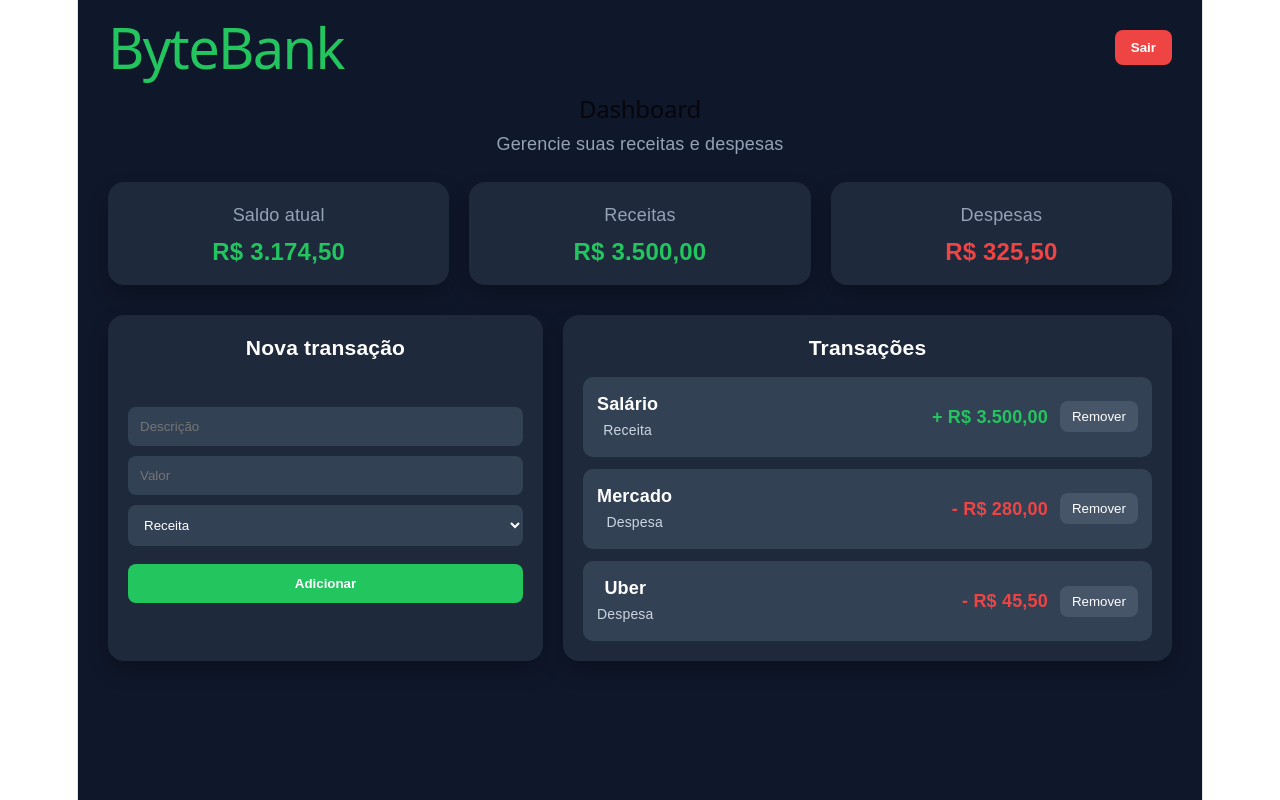
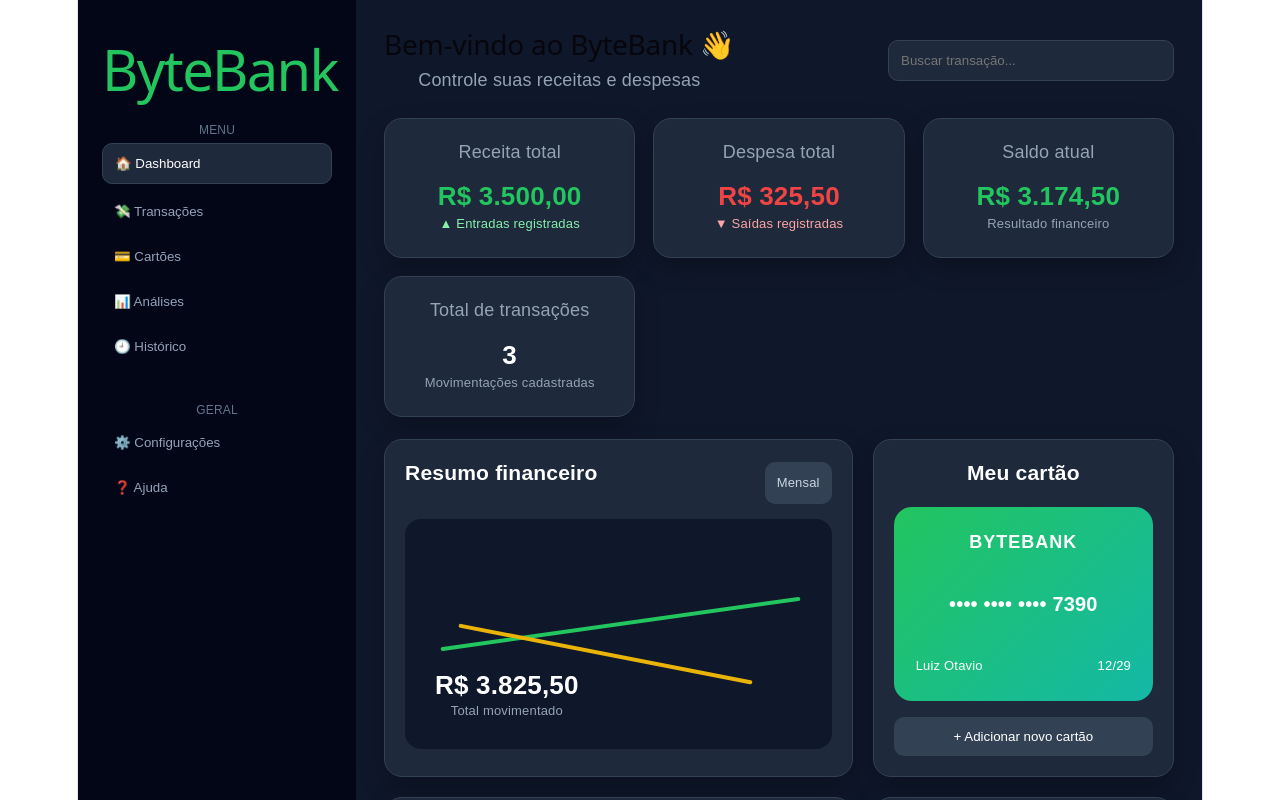
Before and after one commit to C14-INATEL/bytebank, a React app in the folder Frontend/: page / in a window 1280 px wide. Both pictures are taken after typing "name@example.com", "Sample123" into the empty fields and a click on the button "Entrar". Shown: the top 800 px of the page. Built offline with nearby package versions, Linux system fonts and the light colour scheme; the HTML template or start-up script is replaced by a standard one.

Commit message:
feat: adiciona persistência com localStorage e melhorias no dashboard

```diff
--- a/Frontend/src/Dashboard.jsx
+++ b/Frontend/src/Dashboard.jsx
@@ -1,31 +1,64 @@
-import { useMemo, useState } from "react";
+import { useEffect, useMemo, useState } from "react";
 
 function Dashboard({ sair }) {
   const [descricao, setDescricao] = useState("");
   const [valor, setValor] = useState("");
   const [tipo, setTipo] = useState("receita");
   const [erro, setErro] = useState("");
-  const [transacoes, setTransacoes] = useState([
+  const [editandoId, setEditandoId] = useState(null);
+
+  const [transacoes, setTransacoes] = useState(() => {
+    const transacoesSalvas = localStorage.getItem("bytebank_transacoes");
+
+    if (transacoesSalvas) {
+      return JSON.parse(transacoesSalvas);
+    }
+
+    return [
       { id: 1, descricao: "Salário", tipo: "receita", valor: 3500 },
       { id: 2, descricao: "Mercado", tipo: "despesa", valor: 280 },
       { id: 3, descricao: "Uber", tipo: "despesa", valor: 45.5 },
-  ]);
+    ];
+  });
 
-  const receitas = useMemo(() => {
-    return transacoes
-      .filter((item) => item.tipo === "receita")
-      .reduce((acc, item) => acc + item.valor, 0);
+  useEffect(() => {
+    localStorage.setItem("bytebank_transacoes", JSON.stringify(transacoes));
   }, [transacoes]);
 
-  const despesas = useMemo(() => {
-    return transacoes
+  const receitas = useMemo(
+    () =>
+      transacoes
+        .filter((item) => item.tipo === "receita")
+        .reduce((acc, item) => acc + item.valor, 0),
+    [transacoes]
+  );
+
+  const despesas = useMemo(
+    () =>
+      transacoes
         .filter((item) => item.tipo === "despesa")
-      .reduce((acc, item) => acc + item.valor, 0);
-  }, [transacoes]);
+        .reduce((acc, item) => acc + item.valor, 0),
+    [transacoes]
+  );
 
   const saldo = receitas - despesas;
+  const totalMovimentado = receitas + despesas;
 
-  const handleAdicionar = (e) => {
+  const formatarMoeda = (numero) =>
+    numero.toLocaleString("pt-BR", {
+      style: "currency",
+      currency: "BRL",
+    });
+
+  const limparFormulario = () => {
+    setDescricao("");
+    setValor("");
+    setTipo("receita");
+    setErro("");
+    setEditandoId(null);
+  };
+
+  const handleSubmit = (e) => {
     e.preventDefault();
 
     if (!descricao || !valor) {
@@ -40,87 +73,161 @@ function Dashboard({ sair }) {
       return;
     }
 
-    const novaTransacao = {
-      id: Date.now(),
-      descricao,
-      tipo,
-      valor: valorNumero,
+    if (editandoId) {
+      setTransacoes(
+        transacoes.map((item) =>
+          item.id === editandoId
+            ? { ...item, descricao, tipo, valor: valorNumero }
+            : item
+        )
+      );
+      limparFormulario();
+      return;
+    }
+
+    setTransacoes([
+      { id: Date.now(), descricao, tipo, valor: valorNumero },
+      ...transacoes,
+    ]);
+
+    limparFormulario();
   };
 
-    setTransacoes([novaTransacao, ...transacoes]);
-    setDescricao("");
-    setValor("");
-    setTipo("receita");
+  const editarTransacao = (item) => {
+    setDescricao(item.descricao);
+    setValor(String(item.valor));
+    setTipo(item.tipo);
+    setEditandoId(item.id);
     setErro("");
   };
 
   const removerTransacao = (id) => {
-    const novaLista = transacoes.filter((item) => item.id !== id);
-    setTransacoes(novaLista);
-  };
+    setTransacoes(transacoes.filter((item) => item.id !== id));
 
-  const formatarMoeda = (numero) => {
-    return numero.toLocaleString("pt-BR", {
-      style: "currency",
-      currency: "BRL",
-    });
+    if (editandoId === id) {
+      limparFormulario();
+    }
   };
 
   return (
-    <div style={styles.container}>
-      <div style={styles.topbar}>
-        <h1 style={styles.logo}>ByteBank</h1>
-        <button style={styles.logoutButton} onClick={sair}>
-          Sair
-        </button>
+    <div style={styles.page}>
+      <aside style={styles.sidebar}>
+        <div>
+          <h1 style={styles.sidebarLogo}>ByteBank</h1>
+
+          <p style={styles.menuTitle}>MENU</p>
+
+          <button style={styles.menuActive}>🏠 Dashboard</button>
+          <button style={styles.menuItem}>💸 Transações</button>
+          <button style={styles.menuItem}>💳 Cartões</button>
+          <button style={styles.menuItem}>📊 Análises</button>
+          <button style={styles.menuItem}>🕘 Histórico</button>
+
+          <p style={styles.menuTitle}>GERAL</p>
+
+          <button style={styles.menuItem}>⚙️ Configurações</button>
+          <button style={styles.menuItem}>❓ Ajuda</button>
         </div>
 
-      <div style={styles.content}>
-        <h2 style={styles.title}>Dashboard</h2>
-        <p style={styles.subtitle}>Gerencie suas receitas e despesas</p>
+        <button style={styles.logoutButton} onClick={sair}>
+          🚪 Sair
+        </button>
+      </aside>
 
-        <div style={styles.cards}>
+      <main style={styles.main}>
+        <div style={styles.header}>
+          <div>
+            <h2 style={styles.welcome}>Bem-vindo ao ByteBank 👋</h2>
+            <p style={styles.subtitle}>Controle suas receitas e despesas</p>
+          </div>
+
+          <input
+            style={styles.search}
+            placeholder="Buscar transação..."
+            type="text"
+          />
+        </div>
+
+        <section style={styles.cards}>
           <div style={styles.card}>
-            <p style={styles.cardLabel}>Saldo atual</p>
-            <h3
-              style={
-                saldo >= 0 ? styles.cardValueGreen : styles.cardValueRed
-              }
-            >
-              {formatarMoeda(saldo)}
-            </h3>
+            <p style={styles.cardLabel}>Receita total</p>
+            <h3 style={styles.greenText}>{formatarMoeda(receitas)}</h3>
+            <small style={styles.smallGreen}>▲ Entradas registradas</small>
           </div>
 
           <div style={styles.card}>
-            <p style={styles.cardLabel}>Receitas</p>
-            <h3 style={styles.cardValueGreen}>{formatarMoeda(receitas)}</h3>
+            <p style={styles.cardLabel}>Despesa total</p>
+            <h3 style={styles.redText}>{formatarMoeda(despesas)}</h3>
+            <small style={styles.smallRed}>▼ Saídas registradas</small>
           </div>
 
           <div style={styles.card}>
-            <p style={styles.cardLabel}>Despesas</p>
-            <h3 style={styles.cardValueRed}>{formatarMoeda(despesas)}</h3>
+            <p style={styles.cardLabel}>Saldo atual</p>
+            <h3 style={saldo >= 0 ? styles.greenText : styles.redText}>
+              {formatarMoeda(saldo)}
+            </h3>
+            <small style={styles.smallText}>Resultado financeiro</small>
+          </div>
+
+          <div style={styles.card}>
+            <p style={styles.cardLabel}>Total de transações</p>
+            <h3 style={styles.whiteText}>{transacoes.length}</h3>
+            <small style={styles.smallText}>Movimentações cadastradas</small>
+          </div>
+        </section>
+
+        <section style={styles.grid}>
+          <div style={styles.panelLarge}>
+            <div style={styles.panelHeader}>
+              <h3 style={styles.panelTitle}>Resumo financeiro</h3>
+              <span style={styles.badge}>Mensal</span>
+            </div>
+
+            <div style={styles.chartBox}>
+              <div style={styles.chartLineGreen}></div>
+              <div style={styles.chartLineYellow}></div>
+              <div style={styles.chartInfo}>
+                <p style={styles.chartValue}>{formatarMoeda(totalMovimentado)}</p>
+                <p style={styles.smallText}>Total movimentado</p>
+              </div>
             </div>
           </div>
 
-        <div style={styles.grid}>
-          <div style={styles.section}>
-            <h3 style={styles.sectionTitle}>Nova transação</h3>
+          <div style={styles.panel}>
+            <h3 style={styles.panelTitle}>Meu cartão</h3>
 
-            <p style={styles.erro}>{erro || " "}</p>
+            <div style={styles.creditCard}>
+              <p style={styles.cardBank}>BYTEBANK</p>
+              <p style={styles.cardNumber}>•••• •••• •••• 7390</p>
+              <div style={styles.cardBottom}>
+                <span>Luiz Otavio</span>
+                <span>12/29</span>
+              </div>
+            </div>
 
-            <form onSubmit={handleAdicionar} style={styles.form}>
+            <button style={styles.addCardButton}>+ Adicionar novo cartão</button>
+          </div>
+
+          <div style={styles.panel}>
+            <h3 style={styles.panelTitle}>
+              {editandoId ? "Editar transação" : "Nova transação"}
+            </h3>
+
+            <p style={styles.error}>{erro || " "}</p>
+
+            <form onSubmit={handleSubmit} style={styles.form}>
               <input
-                type="text"
+                style={styles.input}
                 placeholder="Descrição"
                 value={descricao}
                 onChange={(e) => {
                   setDescricao(e.target.value);
                   setErro("");
                 }}
-                style={styles.input}
               />
 
               <input
+                style={styles.input}
                 type="number"
                 step="0.01"
                 placeholder="Valor"
@@ -129,51 +236,67 @@ function Dashboard({ sair }) {
                   setValor(e.target.value);
                   setErro("");
                 }}
-                style={styles.input}
               />
 
               <select
+                style={styles.input}
                 value={tipo}
                 onChange={(e) => setTipo(e.target.value)}
-                style={styles.select}
               >
                 <option value="receita">Receita</option>
                 <option value="despesa">Despesa</option>
               </select>
 
-              <button type="submit" style={styles.addButton}>
-                Adicionar
+              <button style={styles.primaryButton} type="submit">
+                {editandoId ? "Salvar edição" : "Adicionar"}
               </button>
+
+              {editandoId && (
+                <button
+                  style={styles.secondaryButton}
+                  type="button"
+                  onClick={limparFormulario}
+                >
+                  Cancelar edição
+                </button>
+              )}
             </form>
           </div>
 
-          <div style={styles.section}>
-            <h3 style={styles.sectionTitle}>Transações</h3>
+          <div style={styles.panelLarge}>
+            <div style={styles.panelHeader}>
+              <h3 style={styles.panelTitle}>Últimas transações</h3>
+              <span style={styles.smallText}>Ver todas</span>
+            </div>
 
-            <div style={styles.table}>
-              {transacoes.length === 0 ? (
-                <p style={styles.emptyText}>Nenhuma transação cadastrada.</p>
-              ) : (
-                transacoes.map((item) => (
-                  <div key={item.id} style={styles.row}>
+            <div style={styles.transactions}>
+              {transacoes.map((item) => (
+                <div key={item.id} style={styles.transactionRow}>
                   <div>
-                      <p style={styles.rowTitle}>{item.descricao}</p>
-                      <p style={styles.rowCategory}>
+                    <p style={styles.transactionTitle}>{item.descricao}</p>
+                    <p style={styles.transactionType}>
                       {item.tipo === "receita" ? "Receita" : "Despesa"}
                     </p>
                   </div>
 
-                    <div style={styles.rowRight}>
-                      <p
+                  <div style={styles.transactionActions}>
+                    <strong
                       style={
                         item.tipo === "receita"
-                            ? styles.rowValueGreen
-                            : styles.rowValueRed
+                          ? styles.greenTextSmall
+                          : styles.redTextSmall
                       }
                     >
                       {item.tipo === "receita" ? "+" : "-"}{" "}
                       {formatarMoeda(item.valor)}
-                      </p>
+                    </strong>
+
+                    <button
+                      style={styles.editButton}
+                      onClick={() => editarTransacao(item)}
+                    >
+                      Editar
+                    </button>
 
                     <button
                       style={styles.removeButton}
@@ -183,100 +306,263 @@ function Dashboard({ sair }) {
                     </button>
                   </div>
                 </div>
-                ))
-              )}
+              ))}
             </div>
           </div>
+
+          <div style={styles.panel}>
+            <h3 style={styles.panelTitle}>Visão geral</h3>
+
+            <div style={styles.circle}>
+              <div>
+                <h2 style={styles.circleValue}>{formatarMoeda(saldo)}</h2>
+                <p style={styles.smallText}>Saldo atual</p>
               </div>
             </div>
+
+            <div style={styles.legend}>
+              <span style={styles.legendItem}>🟢 Receitas</span>
+              <span style={styles.legendItem}>🔴 Despesas</span>
+            </div>
+          </div>
+        </section>
+      </main>
     </div>
   );
 }
 
 const styles = {
-  container: {
+  page: {
     minHeight: "100vh",
+    display: "flex",
     background: "#0f172a",
     color: "#fff",
-    padding: "30px",
     fontFamily: "Arial, sans-serif",
   },
-  topbar: {
+  sidebar: {
+    width: "230px",
+    background: "#020617",
+    padding: "24px",
     display: "flex",
+    flexDirection: "column",
     justifyContent: "space-between",
-    alignItems: "center",
-    marginBottom: "30px",
   },
-  logo: {
+  sidebarLogo: {
     color: "#22c55e",
-    margin: 0,
+    marginBottom: "35px",
+  },
+  menuTitle: {
+    color: "#64748b",
+    fontSize: "12px",
+    marginTop: "25px",
+  },
+  menuActive: {
+    width: "100%",
+    background: "#1e293b",
+    color: "#fff",
+    border: "1px solid #334155",
+    borderRadius: "10px",
+    padding: "12px",
+    textAlign: "left",
+    marginBottom: "8px",
+    cursor: "pointer",
+  },
+  menuItem: {
+    width: "100%",
+    background: "transparent",
+    color: "#94a3b8",
+    border: "none",
+    borderRadius: "10px",
+    padding: "12px",
+    textAlign: "left",
+    marginBottom: "6px",
+    cursor: "pointer",
   },
   logoutButton: {
     background: "#ef4444",
     color: "#fff",
     border: "none",
-    borderRadius: "8px",
-    padding: "10px 16px",
+    borderRadius: "10px",
+    padding: "12px",
     cursor: "pointer",
     fontWeight: "bold",
   },
-  content: {
-    maxWidth: "1100px",
-    margin: "0 auto",
+  main: {
+    flex: 1,
+    padding: "28px",
+    overflow: "auto",
   },
-  title: {
-    marginBottom: "8px",
+  header: {
+    display: "flex",
+    justifyContent: "space-between",
+    alignItems: "center",
+    marginBottom: "25px",
+    gap: "20px",
+  },
+  welcome: {
+    margin: 0,
+    fontSize: "28px",
   },
   subtitle: {
     color: "#94a3b8",
-    marginBottom: "25px",
+    marginTop: "6px",
+  },
+  search: {
+    width: "260px",
+    background: "#1e293b",
+    color: "#fff",
+    border: "1px solid #334155",
+    borderRadius: "10px",
+    padding: "12px",
+    outline: "none",
   },
   cards: {
     display: "grid",
-    gridTemplateColumns: "repeat(auto-fit, minmax(220px, 1fr))",
-    gap: "20px",
-    marginBottom: "30px",
+    gridTemplateColumns: "repeat(auto-fit, minmax(210px, 1fr))",
+    gap: "18px",
+    marginBottom: "22px",
   },
   card: {
     background: "#1e293b",
-    borderRadius: "16px",
+    border: "1px solid #334155",
+    borderRadius: "18px",
     padding: "20px",
-    boxShadow: "0 10px 20px rgba(0,0,0,0.25)",
+    boxShadow: "0 10px 25px rgba(0,0,0,0.25)",
   },
   cardLabel: {
     color: "#94a3b8",
-    marginBottom: "10px",
+    margin: "0 0 18px",
   },
-  cardValueGreen: {
+  greenText: {
+    color: "#22c55e",
+    fontSize: "26px",
     margin: 0,
-    fontSize: "24px",
-    color: "#22c55e",
   },
-  cardValueRed: {
+  redText: {
+    color: "#ef4444",
+    fontSize: "26px",
     margin: 0,
-    fontSize: "24px",
-    color: "#ef4444",
+  },
+  whiteText: {
+    color: "#fff",
+    fontSize: "26px",
+    margin: 0,
+  },
+  smallText: {
+    color: "#94a3b8",
+    fontSize: "13px",
+  },
+  smallGreen: {
+    color: "#86efac",
+    fontSize: "13px",
+  },
+  smallRed: {
+    color: "#fca5a5",
+    fontSize: "13px",
   },
   grid: {
     display: "grid",
-    gridTemplateColumns: "1fr 1.4fr",
+    gridTemplateColumns: "1.4fr 0.9fr",
     gap: "20px",
   },
-  section: {
+  panel: {
     background: "#1e293b",
+    border: "1px solid #334155",
+    borderRadius: "18px",
+    padding: "20px",
+    boxShadow: "0 10px 25px rgba(0,0,0,0.25)",
+  },
+  panelLarge: {
+    background: "#1e293b",
+    border: "1px solid #334155",
+    borderRadius: "18px",
+    padding: "20px",
+    boxShadow: "0 10px 25px rgba(0,0,0,0.25)",
+  },
+  panelHeader: {
+    display: "flex",
+    justifyContent: "space-between",
+    alignItems: "center",
+  },
+  panelTitle: {
+    marginTop: 0,
+  },
+  badge: {
+    background: "#334155",
+    color: "#cbd5e1",
+    padding: "8px 12px",
+    borderRadius: "10px",
+    fontSize: "13px",
+  },
+  chartBox: {
+    height: "230px",
+    background: "#0f172a",
     borderRadius: "16px",
-    padding: "20px",
-    boxShadow: "0 10px 20px rgba(0,0,0,0.25)",
+    position: "relative",
+    overflow: "hidden",
+    marginTop: "12px",
   },
-  sectionTitle: {
-    marginTop: 0,
+  chartLineGreen: {
+    position: "absolute",
+    width: "85%",
+    height: "4px",
+    background: "#22c55e",
+    left: "8%",
+    top: "45%",
+    transform: "rotate(-8deg)",
+    borderRadius: "999px",
+  },
+  chartLineYellow: {
+    position: "absolute",
+    width: "70%",
+    height: "4px",
+    background: "#eab308",
+    left: "12%",
+    top: "58%",
+    transform: "rotate(11deg)",
+    borderRadius: "999px",
+  },
+  chartInfo: {
+    position: "absolute",
+    left: "30px",
+    bottom: "25px",
+  },
+  chartValue: {
+    fontSize: "26px",
+    margin: 0,
+    fontWeight: "bold",
+  },
+  creditCard: {
+    background: "linear-gradient(135deg, #22c55e, #14b8a6)",
+    borderRadius: "18px",
+    padding: "22px",
+    minHeight: "150px",
+    display: "flex",
+    flexDirection: "column",
+    justifyContent: "space-between",
     marginBottom: "16px",
   },
-  erro: {
-    color: "#ef4444",
-    minHeight: "20px",
-    marginBottom: "10px",
-    fontSize: "14px",
+  cardBank: {
+    fontWeight: "bold",
+    letterSpacing: "1px",
+  },
+  cardNumber: {
+    fontSize: "20px",
+    fontWeight: "bold",
+  },
+  cardBottom: {
+    display: "flex",
+    justifyContent: "space-between",
+    fontSize: "13px",
+  },
+  addCardButton: {
+    width: "100%",
+    background: "#334155",
+    color: "#fff",
+    border: "none",
+    borderRadius: "10px",
+    padding: "12px",
+    cursor: "pointer",
   },
   form: {
     display: "flex",
@@ -284,79 +570,110 @@ const styles = {
     gap: "10px",
   },
   input: {
-    padding: "12px",
-    borderRadius: "8px",
-    border: "none",
     background: "#334155",
     color: "#fff",
+    border: "none",
+    borderRadius: "10px",
+    padding: "12px",
     outline: "none",
   },
-  select: {
-    padding: "12px",
-    borderRadius: "8px",
-    border: "none",
-    background: "#334155",
-    color: "#fff",
-    outline: "none",
+  error: {
+    color: "#ef4444",
+    minHeight: "20px",
+    fontSize: "14px",
   },
-  addButton: {
-    marginTop: "8px",
-    padding: "12px",
-    borderRadius: "8px",
-    border: "none",
+  primaryButton: {
     background: "#22c55e",
     color: "#fff",
+    border: "none",
+    borderRadius: "10px",
+    padding: "12px",
+    cursor: "pointer",
     fontWeight: "bold",
+  },
+  secondaryButton: {
+    background: "#475569",
+    color: "#fff",
+    border: "none",
+    borderRadius: "10px",
+    padding: "12px",
     cursor: "pointer",
+    fontWeight: "bold",
   },
-  table: {
+  transactions: {
     display: "flex",
     flexDirection: "column",
     gap: "12px",
+    marginTop: "10px",
   },
-  row: {
+  transactionRow: {
     display: "flex",
     justifyContent: "space-between",
     alignItems: "center",
+    background: "#334155",
+    borderRadius: "14px",
     padding: "14px",
-    background: "#334155",
-    borderRadius: "10px",
     gap: "12px",
   },
-  rowTitle: {
+  transactionTitle: {
     margin: 0,
     fontWeight: "bold",
   },
-  rowCategory: {
-    margin: 0,
-    fontSize: "14px",
+  transactionType: {
+    margin: "4px 0 0",
     color: "#cbd5e1",
+    fontSize: "13px",
   },
-  rowRight: {
+  transactionActions: {
     display: "flex",
     alignItems: "center",
-    gap: "12px",
+    gap: "10px",
+    flexWrap: "wrap",
   },
-  rowValueGreen: {
-    margin: 0,
-    fontWeight: "bold",
+  greenTextSmall: {
     color: "#22c55e",
   },
-  rowValueRed: {
-    margin: 0,
-    fontWeight: "bold",
+  redTextSmall: {
     color: "#ef4444",
+  },
+  editButton: {
+    background: "#3b82f6",
+    color: "#fff",
+    border: "none",
+    borderRadius: "8px",
+    padding: "8px 10px",
+    cursor: "pointer",
   },
   removeButton: {
     background: "#475569",
     color: "#fff",
     border: "none",
     borderRadius: "8px",
-    padding: "8px 12px",
+    padding: "8px 10px",
     cursor: "pointer",
   },
-  emptyText: {
+  circle: {
+    height: "190px",
+    borderRadius: "50%",
+    border: "18px solid #22c55e",
+    display: "flex",
+    alignItems: "center",
+    justifyContent: "center",
+    margin: "20px auto",
+    maxWidth: "190px",
+  },
+  circleValue: {
+    margin: 0,
+    textAlign: "center",
+  },
+  legend: {
+    display: "flex",
+    justifyContent: "center",
+    gap: "18px",
+  },
+  legendItem: {
     color: "#cbd5e1",
+    fontSize: "13px",
   },
 };
 
```
Also changed, not shown: 2 other files (tests, documents, lock files or other folders). Lines whose indentation alone changed are shown as unchanged.
